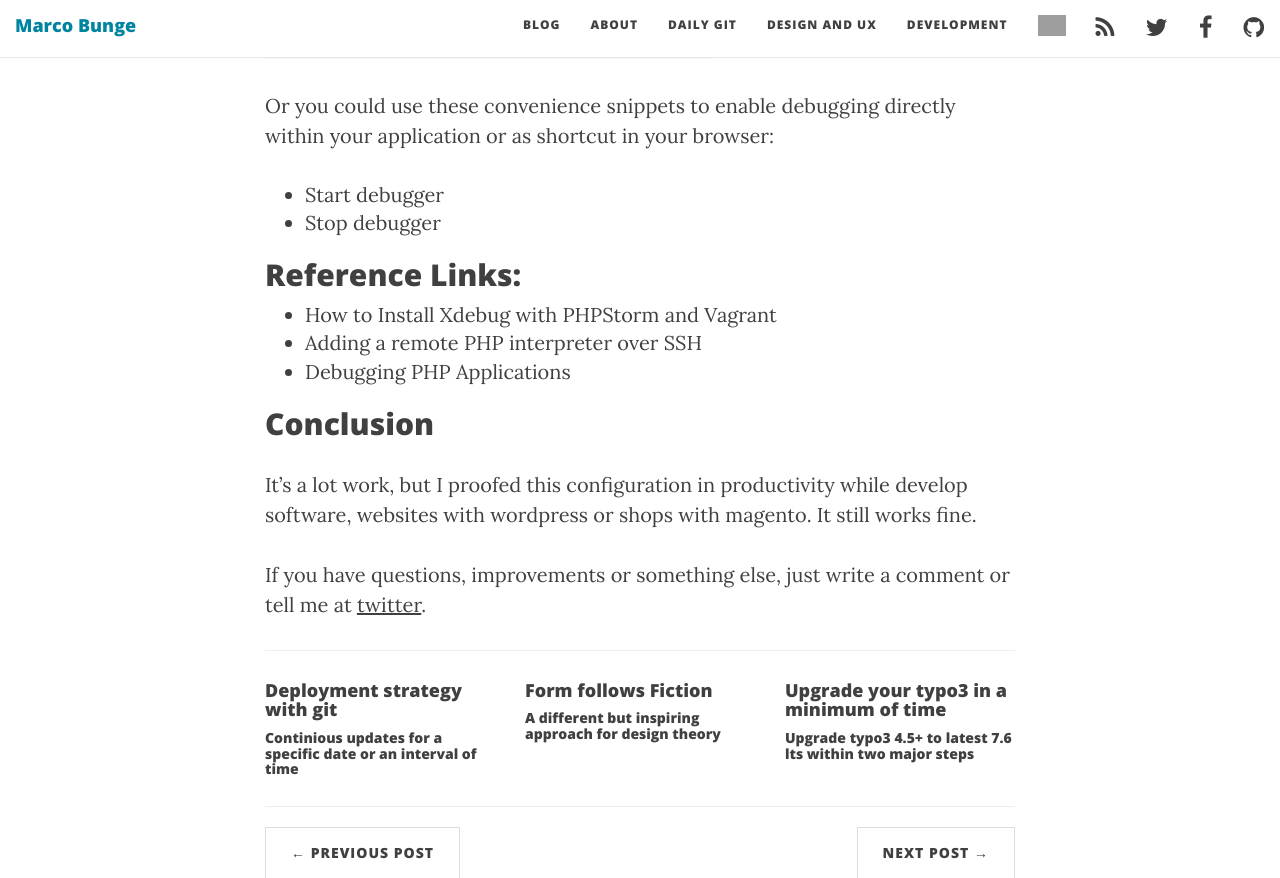
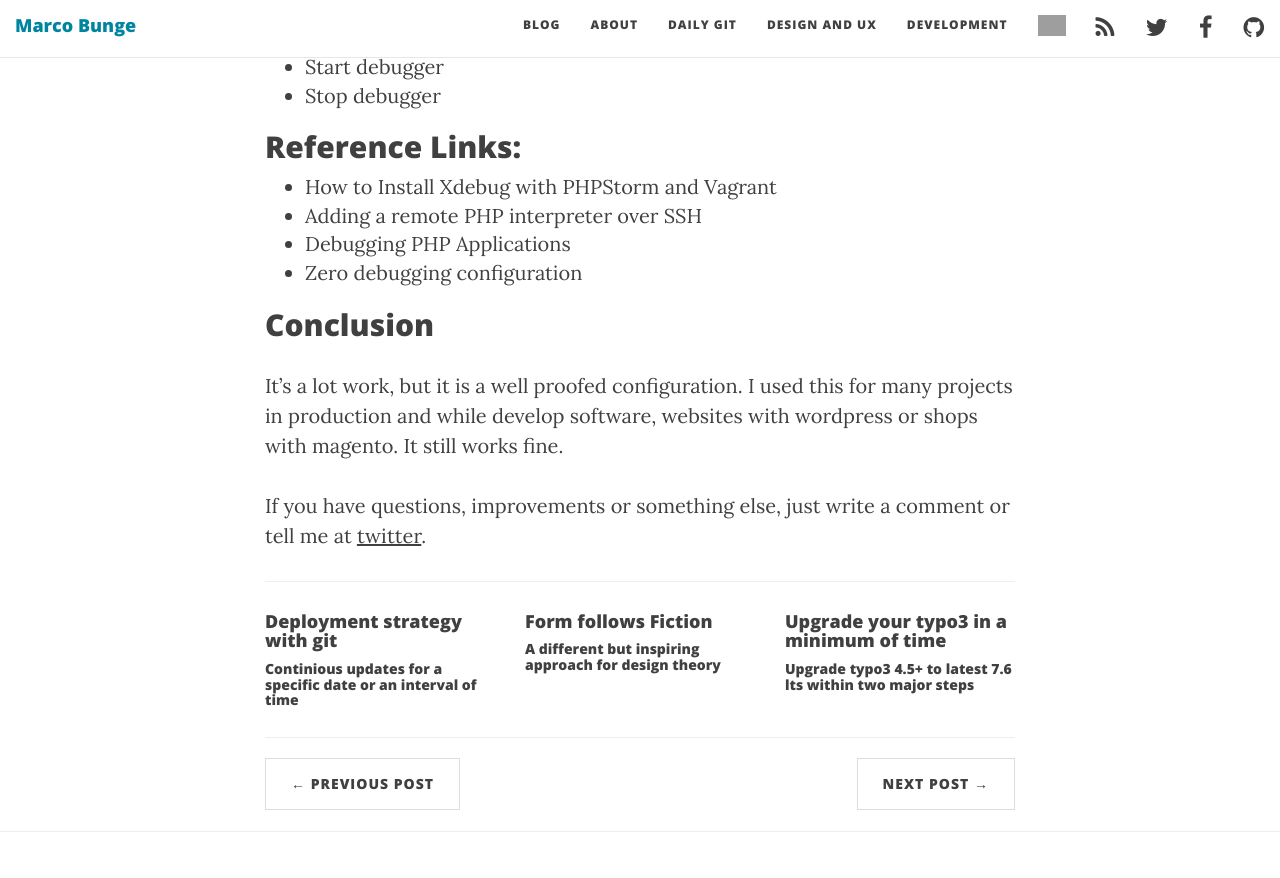
Before and after one commit to mbunge/mbunge.github.io, a Jekyll site: the page built from _posts/2016-01-21-remote-debugging-with-phpstorm-and-xdebug.markdown, in a window 1280 px wide and 900 px high, scrolled down 4026 px, cut to the strip 0-878 px from the top of the window. Built offline with Jekyll 4.4.1, drawn with Linux system fonts in a browser that asks for light colours; nearby versions of some CDN libraries; comment, search, counter and statistics services are not loaded; some of the changed text lies outside the part shown; grey boxes are pictures that could not be loaded.

Commit message:
Update 2016-01-21-remote-debugging-with-phpstorm-and-xdebug.markdown

````diff
--- a/_posts/2016-01-21-remote-debugging-with-phpstorm-and-xdebug.markdown
+++ b/_posts/2016-01-21-remote-debugging-with-phpstorm-and-xdebug.markdown
@@ -32,18 +32,18 @@
 
 We need to install xdebug
 
-> sudo apt-get install php-xdebug
+`sudo apt-get install php-xdebug`
 
 and configure it.
 
-> nano /etc/php5/apache2/conf.d/20-xdebug.ini
+`nano /etc/php5/apache2/conf.d/20-xdebug.ini`
 
 Add following lines to configuration file (zend_extention should be already configured):
 
-```
+{% highlight ini %}
 xdebug.remote_enable = on
 xdebug.remote_connect_back = on
-```
+{% endhighlight %}
 
 __Gratulations, we finish the easy part.__
 
@@ -53,11 +53,11 @@
 
 We need to tell PHPStorm were our root location is and how to connect to this location.
 
-- select ```File | Settings > Build, Execution, Deployment | Deployment```
+- select `File | Settings > Build, Execution, Deployment | Deployment`
 - click green '+' and choose Type 'SFTP' and a name associated with vhost ServerName
-- __choose ```conection``` settings as follows__
+- __choose `conection` settings as follows__
 
-```
+{% highlight text %}
 SFTP Host: 127.0.0.1
 Port: 2222
 Root path: <click auto detect!!!>
@@ -68,21 +68,20 @@
 ---- some other configuration ----
 
 Webserver url: <associated with vhost ServerName !!!!>
-```
+{% endhighlight %}
 
 - choose __mappings__ tab
-- Leave all options as is, expect the following:
-> Deployment path on server '<given servername>': /var/www
+- Leave all options as is, expect the following `Deployment path on server '<given servername>': /var/www`
 
 ### Remote interpreter
 
 PHPStorm needs to no
 
-- select ```File | Settings > Language & Frameworks | PHP```
+- select `File | Settings > Language & Frameworks | PHP`
 - click __[...]__ beside interpreter and after that green '+' and choose 'remote'
 - choose SSH Credentials and configure as follows
 
-```
+{% highlight text %}
 Host: 127.0.0.1 Port: 2222
 User name: vagrant
 Auth type: password
@@ -91,7 +90,7 @@
 ---- some other configuration ----
 
 PHP executable: /usr/bin/php5
-```
+{% endhighlight %}
 
 ### Mappings
 
@@ -100,22 +99,25 @@
 - select ```File | Settings > Language & Frameworks | PHP | Servers```
 - click green '+' and add following:
 
-```
+{% highlight text %}
 Name: any name associated with vhost ServerName
 Host: (configured ServerName in vhosts!): in my case scotch.box
 Port: 80
 Debugger: xdebug
-```
+{% endhighlight %}
 
-__If you use Vagrant:__ root folder should be associated with mounted folder in Vagrantfile ```config.vm.synced_folder ".", "/var/www", :mount_options => ["dmode=777", "fmode=666"]```_
+__If you use Vagrant:__ root folder should be associated with mounted folder in Vagrantfile
+{% highlight text %}
+config.vm.synced_folder ".", "/var/www", :mount_options => ["dmode=777", "fmode=666"]
+{% endhighlight %}
 
-- choose for root ```/var/www```
-__Optional:__ If you use an further folders folder like laravel public for index.php and assets, create an additonal mapping for this location: ```/var/www/public```
+- choose for root `/var/www`
+__Optional:__ If you use an further folders folder like laravel public for index.php and assets, create an additonal mapping for this location: `/var/www/public`
 
 ### Debugger
 
-- select ```Run | Edit configurations```
-- click green '+' and choose ```PHP Web Application```
+- select `Run | Edit configurations`
+- click green '+' and choose `PHP Web Application`
 
 ### Let's have fun
 
@@ -123,11 +125,11 @@
 
 #### Default debugging
 
-You are now debug with clicking on ```Run > Debug```.
+You are now debug with clicking on `Run > Debug`.
 
 #### Smart debugging
 
-In PHPStorm active rmote listening for debug connections by clicking ```Run > Start listening for PHP debug connections```
+In PHPStorm active rmote listening for debug connections by clicking `Run > Start listening for PHP debug connections`
 
 Or you could use these convenience snippets to enable debugging directly within your application or as shortcut in your browser:
 
@@ -139,9 +141,10 @@
  - <a href="http://www.sitepoint.com/install-xdebug-phpstorm-vagrant/" target="_blank">How to Install Xdebug with PHPStorm and Vagrant</a>
  - <a href="https://confluence.jetbrains.com/display/PhpStorm/Working+with+Remote+PHP+Interpreters+in+PhpStorm" target="_blank">Adding a remote PHP interpreter over SSH</a>
  - <a href="https://www.jetbrains.com/phpstorm/help/debugging-php-applications.html" target="_blank">Debugging PHP Applications</a>
+ - <a href="https://www.jetbrains.com/phpstorm/help/zero-configuration-debugging.html" target="_blank">Zero debugging configuration</a>
 
 ## Conclusion
 
-It's a lot work, but I proofed this configuration in productivity while develop software, websites with wordpress or shops with magento. It still works fine.
+It's a lot work, but it is a well proofed configuration. I used this for many projects in production and while develop software, websites with wordpress or shops with magento. It still works fine.
 
 If you have questions, improvements or something else, just write a comment or tell me at <a href="https://twiiter.com/makk_eightbit" target="_blank">twitter</a>.
````
